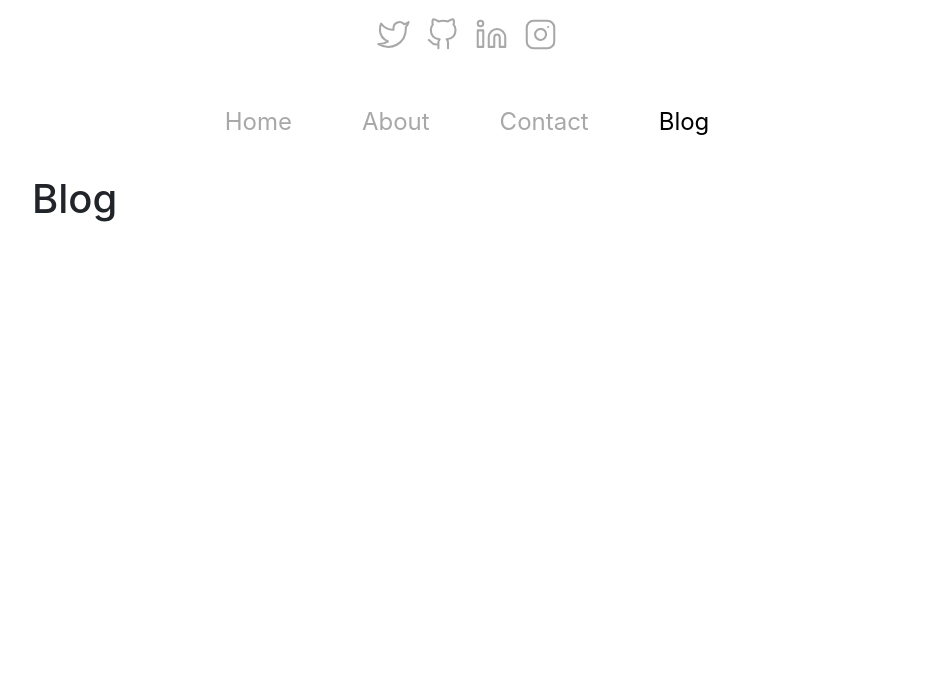
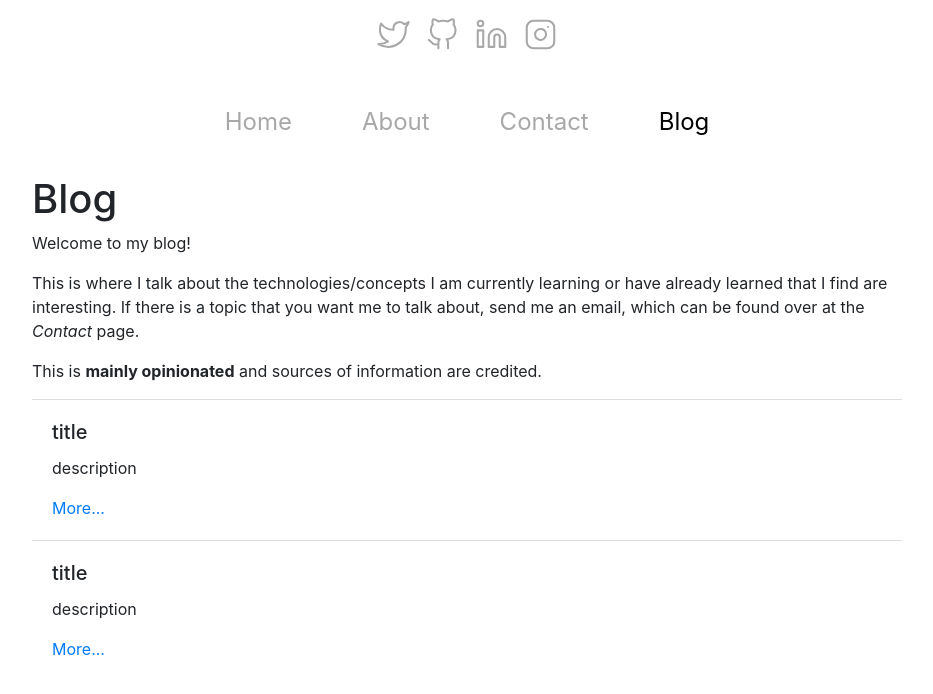
Before and after one commit to diontu/diontu-frontend, a React (Create React App) app: page /blog in a window 1280 px wide. Shown: the top 694 px of the page, without its empty margins (173-1106 px from the left). Built offline with nearby package versions, Linux system fonts and the light colour scheme; the HTML template or start-up script is replaced by a standard one.

Commit message:
added blog component and updated blog page

```diff
--- a/src/App.js
+++ b/src/App.js
@@ -1,7 +1,7 @@
 import React, { Component } from "react"
 import Socials from "./components/Socials"
 import { NavLink, Route } from "react-router-dom"
-import { Container, NavBar, CustomCSSTransition } from "./StylesApp"
+import { Container, NavBar, CustomCSSTransition, NonAnimationTransition } from "./StylesApp"
 
 import Home from "./routes/Home"
 import About from "./routes/About"
--- /dev/null
+++ b/src/components/BlogCard.js
@@ -0,0 +1,31 @@
+import React, { Component } from 'react';
+import { Card } from 'react-bootstrap';
+
+class BlogCard extends Component {
+    constructor(props) {
+        super(props);
+    }
+
+    render() {
+        return(
+            <Card style={{
+                    width: "auto",
+                    textAlign:"left",
+                    borderLeft:"none",
+                    borderRight: "none",
+                    borderBottom: "none",
+                    borderRadius: "0px",
+                }}>
+                <Card.Body>
+                    <Card.Title>{this.props.title}</Card.Title>
+                    <Card.Text>
+                        {this.props.desc}
+                    </Card.Text>
+                    <Card.Link href="#">More...</Card.Link>
+                </Card.Body>
+            </Card>
+        );
+    }
+}
+
+export default BlogCard;
--- a/src/routes/About.js
+++ b/src/routes/About.js
@@ -18,7 +18,7 @@ class About extends Component {
           <p>I like using different technologies to help me efficiently build cool things, but I generally use the following technologies:</p>
           <ul>
             {techStack.map((tech) => (
-              <li>{tech}</li>
+              <li key={tech}>{tech}</li>
             ))}
           </ul>
         </div>
--- a/src/routes/Blog.js
+++ b/src/routes/Blog.js
@@ -1,10 +1,21 @@
 import React, { Component } from "react"
+import BlogCard from '../components/BlogCard';
 
 class Blog extends Component {
   render() {
     return (
       <div>
         <h1>Blog</h1>
+        <p>Welcome to my blog!</p>
+        <p>
+          This is where I talk about the technologies/concepts
+          I am currently learning or have already learned that I find are interesting.
+          If there is a topic that you want me to talk about, send me an email, which can be found
+          over at the <em>Contact</em> page.
+        </p>
+        <p>This is <strong>mainly opinionated</strong> and sources of information are credited.</p>
+        <BlogCard title="title" desc="description"></BlogCard>
+        <BlogCard title="title" desc="description"></BlogCard>
       </div>
     )
   }
```
